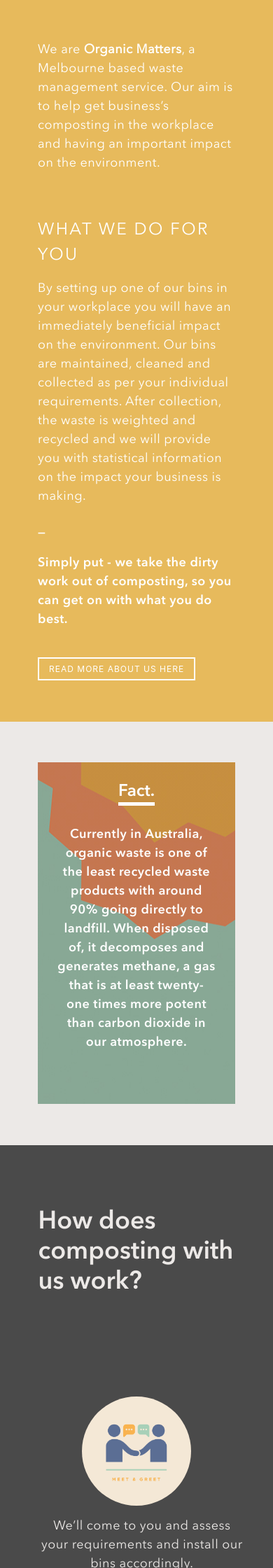
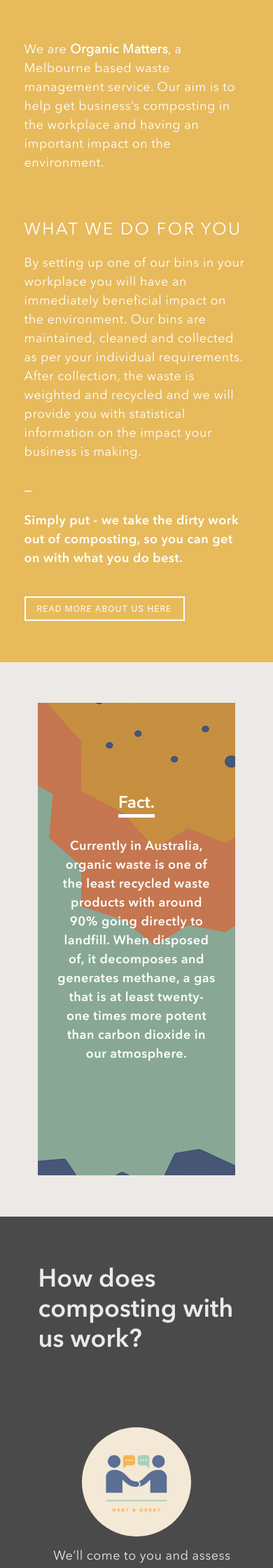
Before and after one commit to Rahel-Weiss/omes, a PHP site: page / in a window 390 px wide. Shown: the part 845-3085 px from the top of the page at 70% size. Run offline with PHP 8.4, Linux system fonts and the light colour scheme; some libraries are stand-ins or nearby versions.

Commit message:
vieport of facts

```diff
--- a/Components/facts.css
+++ b/Components/facts.css
@@ -2,7 +2,6 @@
 .the-facts {
   padding: 10% 20%;
   background-color: #ECE9E7;
-
 }
 
 
@@ -11,15 +10,25 @@
   margin-bottom: 10%;
 }
 
-.card-blockquote {
-  padding: 10% 10% 15% 10%;
 
+.caousel-item {
 
 }
 
 .carousel-item p {
   color: #fff;
 }
+
+.card-blockquote {
+ padding: 10% 10% 15% 10%;
+top: 0;
+bottom: 0;
+left: 0;
+right: 0;
+margin: auto;
+}
+
+
 
 .title {
   margin-bottom: 20px;
@@ -37,6 +46,7 @@
   background-color: transparent;
   color: white;
   border: 0px !important;
+  height: 50vh;
 }
 
 
--- a/style.css
+++ b/style.css
@@ -165,7 +165,7 @@ a:hover {
   }
 
   #content-value-prop {
-    padding: 15% 10%;
+    padding: 15% 5%;
   }
 
   .the-facts {
@@ -173,7 +173,11 @@ a:hover {
   }
 
  .card.what-we-do {
-    padding: 15% 10%;
+    padding: 10% 10%;
+  }
+
+  .card-outline-secondary {
+  	height: 80vh;
   }
 
   #talk-dirt {
```
